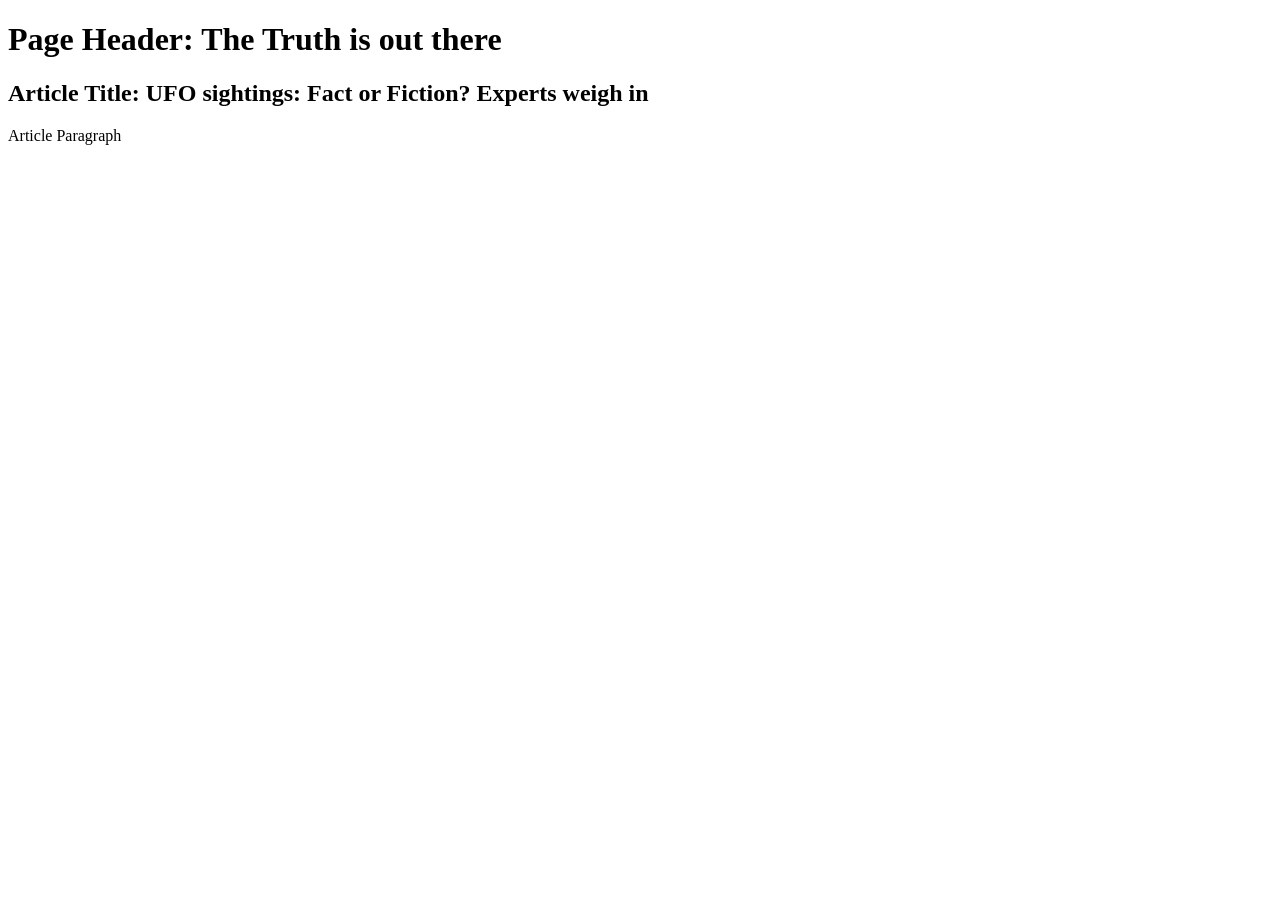
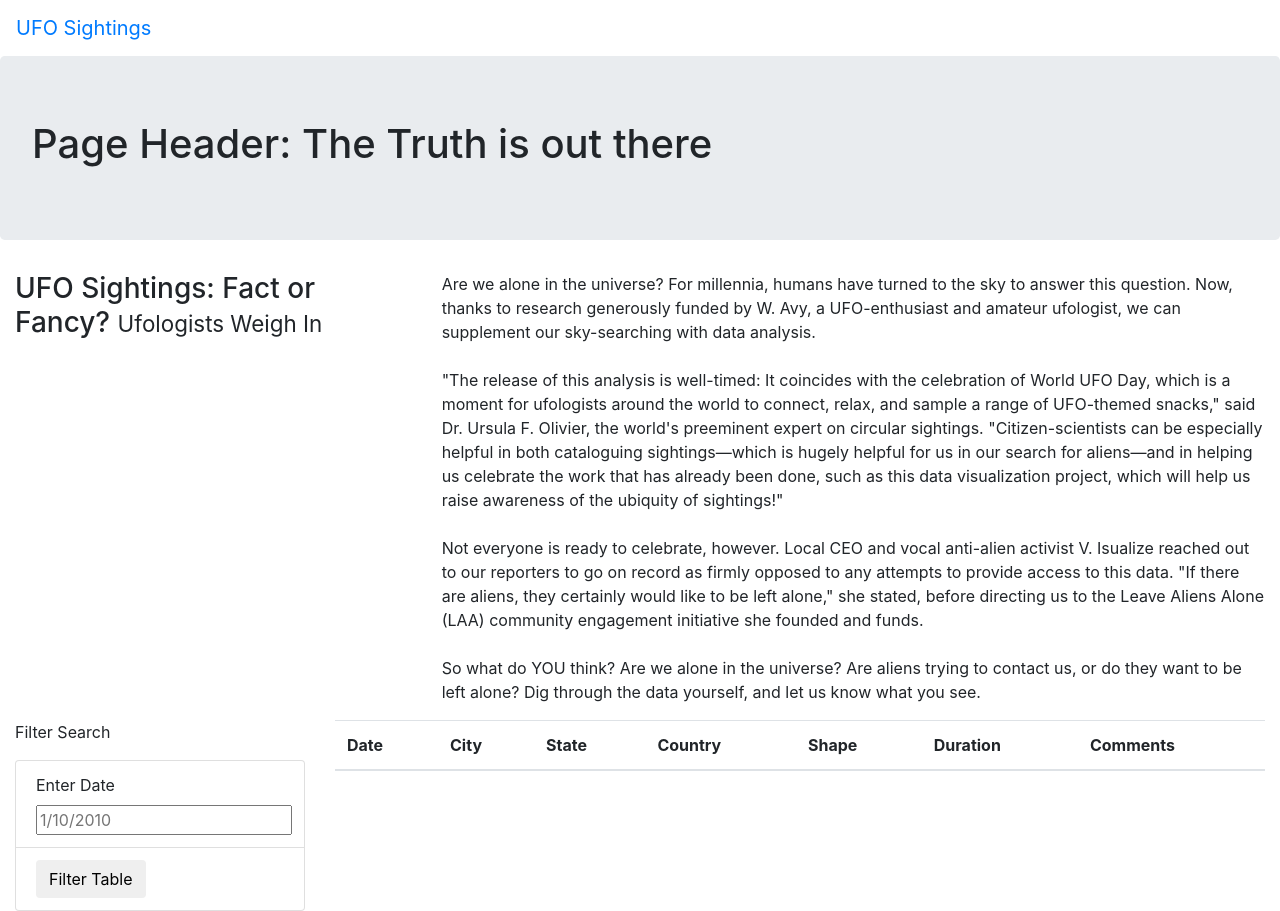
Before and after one commit to carlosjennings1991/UFOs, a plain HTML site: page index.html in a window 1280 px wide. Before the commit the page ends 800 px from the top, so only its background shows below. Drawn offline with nearby package versions, Linux system fonts and the light colour scheme.

Commit message:
index.html file nearly complete

```diff
--- a/index.html
+++ b/index.html
@@ -1,21 +1,90 @@
 <!DOCTYPE HTML>
 <html lang='en'>
 <head>
-    <title>The Others</title>
+    <title>UFO Finder</title>
+    <link
+      rel="stylesheet"
+      href="https://maxcdn.bootstrapcdn.com/bootstrap/4.0.0/css/bootstrap.min.css"
+      integrity="sha384-Gn5384xqQ1aoWXA+058RXPxPg6fy4IWvTNh0E263XmFcJlSAwiGgFAW/dAiS6JXm"
+      crossorigin="anonymous"
+    />
+    <link rel="stylesheet" href="static/css/style.css">
 </head>
 <body>
+    <div class="wrapper">
+        <nav class="navbar navbar-expand-lg">
+            <a class="navbar-brand" href="index.html">UFO Sightings</a>
+        </nav>
+    </div>
     <div class="jumbotron">
         <h1>Page Header: The Truth is out there</h1>
     </div>
-    <div class='article'>
-        <h2>Article Title: UFO sightings: Fact or Fiction? Experts weigh in</h2>
-        <p>Article Paragraph</p>
+    <div class="container-fluid">
+        <div class="row">
+            <div class="col-md-4">
+                <h3>UFO Sightings: Fact or Fancy? <small>Ufologists Weigh In</small></h3>
+            </div>
+            <div class="col-md-8">
+                <p>Are we alone in the universe? For millennia, humans have turned to the sky to answer this question.
+                   Now, thanks to research generously funded by W. Avy, a UFO-enthusiast and amateur ufologist,
+                   we can supplement our sky-searching with data analysis. <br></br> "The release of this analysis is well-timed:
+                   It coincides with the celebration of World UFO Day, which is a moment for ufologists around the world to connect,
+                   relax, and sample a range of UFO-themed snacks," said Dr. Ursula F. Olivier, the world's preeminent expert on circular sightings.
+                   "Citizen-scientists can be especially helpful in both cataloguing sightings—which is hugely helpful for us in our search for aliens—and
+                   in helping us celebrate the work that has already been done, such as this data visualization project,
+                   which will help us raise awareness of the ubiquity of sightings!" <br></br>Not everyone is ready to celebrate,
+                   however. Local CEO and vocal anti-alien activist V. Isualize reached out to our reporters to go on record as
+                   firmly opposed to any attempts to provide access to this data. "If there are aliens, they certainly would like
+                   to be left alone," she stated, before directing us to the Leave Aliens Alone (LAA) community engagement initiative she founded and funds.
+                   <br></br>So what do YOU think? Are we alone in the universe? Are aliens trying to contact us, or do they want to be left alone? Dig through the data yourself, and let us know what you see.
+                </p>
+            </div>
+        </div>
     </div>
-    <div class='col-md-3'>
+    <div class="container-fluid">
+        <div class="row">
+            <div class="col-md-3">
+                <form>
+                    <p>Filter Search</p>
+                </form>
+                <ul class="list-group">
+                    <li class="list-group-item">
+                        <label for="date">Enter Date</label>
+                        <input type="text" placeholder="1/10/2010" id="datetime" />
+                        <!-- <button id="filter-btn" type="button" class="btn btn-default">Filter Table</Table></button> -->
+                    </li>
+                    <li class="list-group-item">
+                        <button id="filter-btn" type="button" class="btn btn-default">Filter Table</Table></button>
+                    </li>
+                </ul>
+            </div>
+            <div class="col-md-9">
+                <table class="table table-striped">
+                    <thead>
+                      <tr>
+                        <th>Date</th>
+                        <th>City</th>
+                        <th>State</th>
+                        <th>Country</th>
+                        <th>Shape</th>
+                        <th>Duration</th>
+                        <th>Comments</th>
+                      </tr>
+                    </thead>
+                    <tbody></tbody>
+                  </table>
+            </div>
+        </div>
+    </div>
+    <!-- <div class='article'> -->
+        <!-- <h2>Article Title: UFO sightings: Fact or Fiction? Experts weigh in</h2> -->
+        <!-- <p>Article Paragraph</p> -->
+    <!-- </div> -->
+    <!-- <div class='col-md-3'> -->
 
-    </div>
-    <div class='col-md-9'>
+    <!-- </div> -->
+    <!-- <div class='col-md-9'> -->
 
-    </div>
+    <!-- </div> -->
 </body>
 </html>
```
Also changed, not shown: static/js/app.js (+16 -0 lines), 2 other files.
